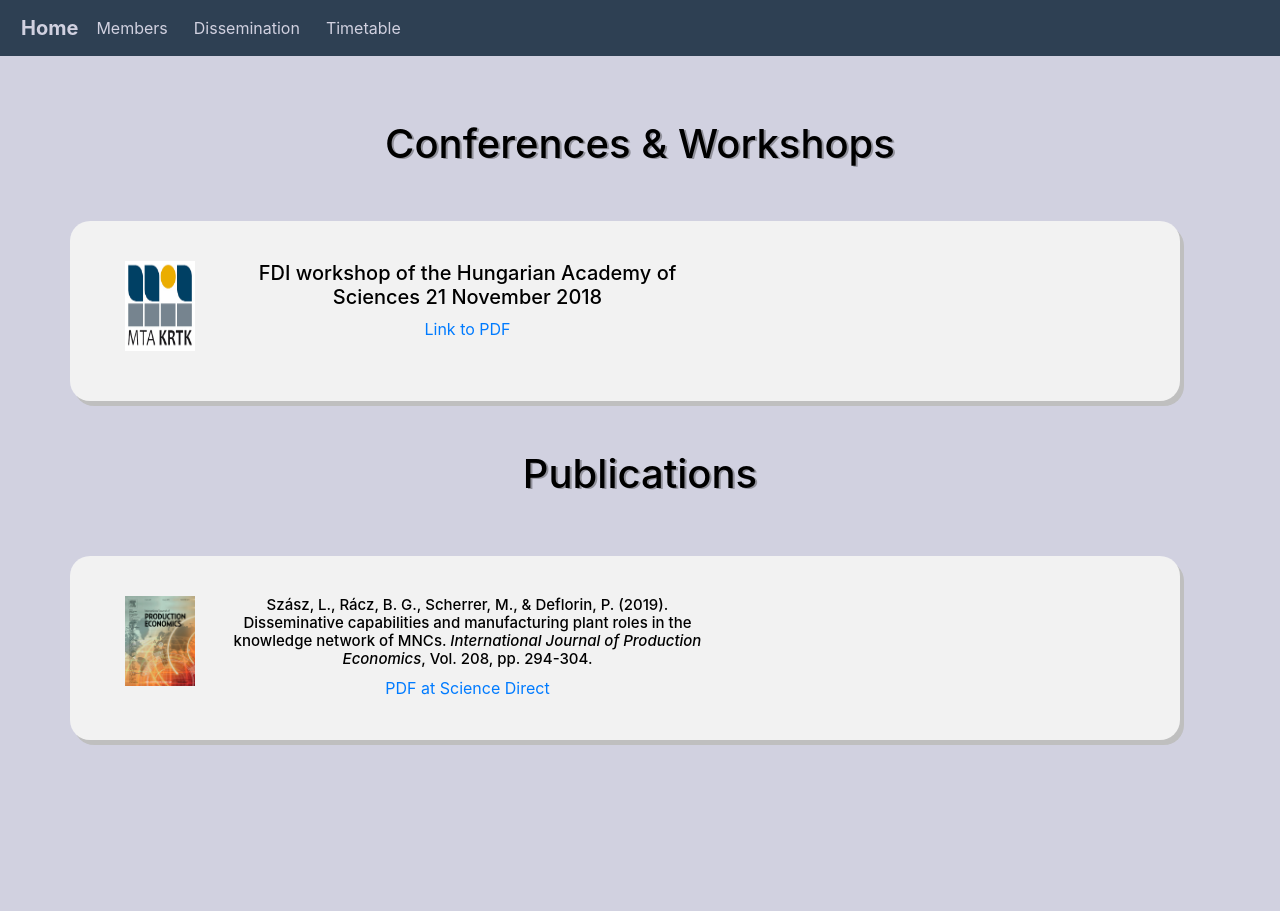
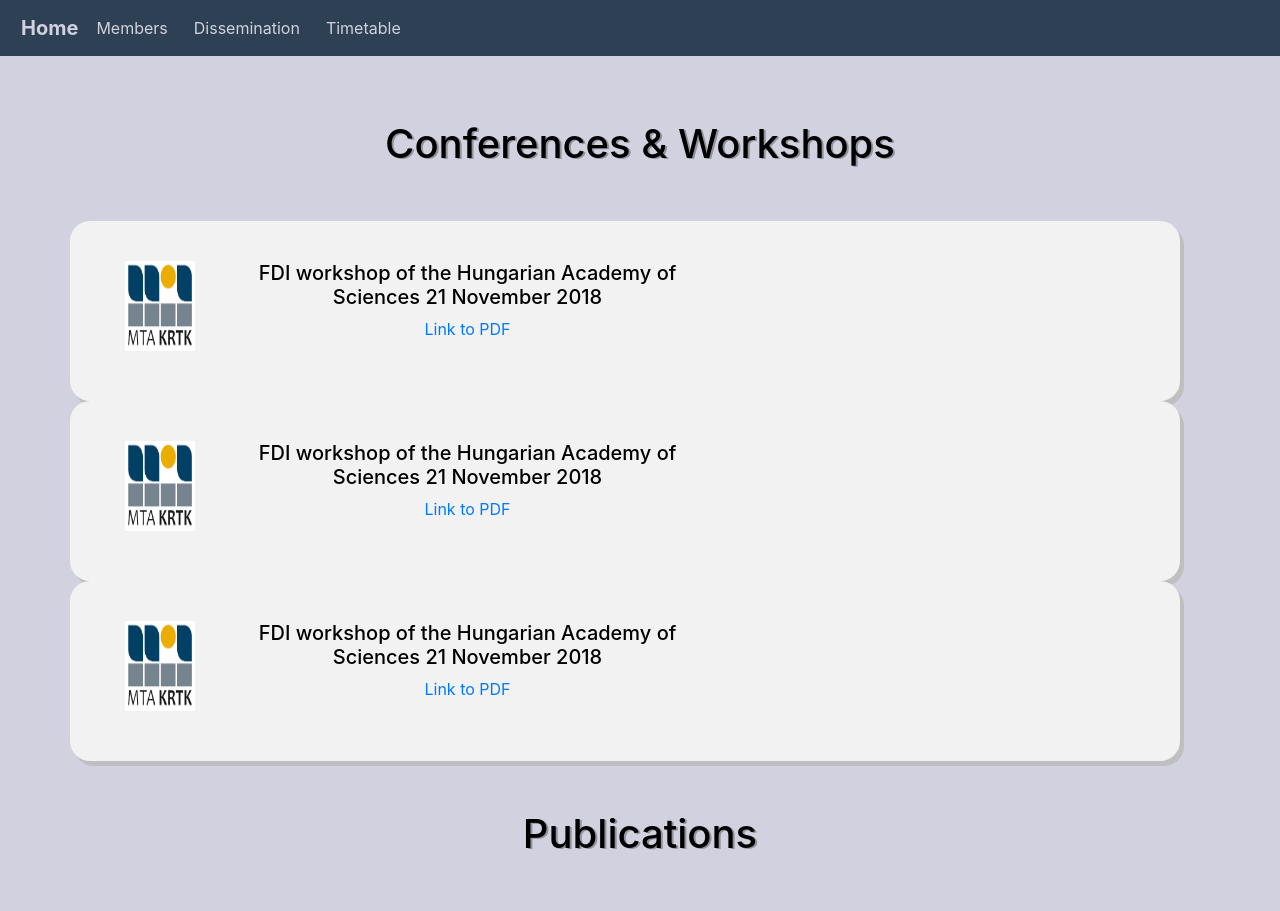
Before and after one commit to TE2016SZASZ/TE2016SZASZ.github.io, a plain HTML site: page conferences.html in a window 1280 px wide. Shown: the top 911 px of the page. Before the commit the page ends 800 px from the top, so only its background shows below. Drawn offline with nearby package versions, Linux system fonts and the light colour scheme.

Commit message:
Update conferences.html

```diff
--- a/conferences.html
+++ b/conferences.html
@@ -63,6 +63,30 @@
             </div>
         </div>
 
+		<div class = "row conference-element">
+
+            <div class = "col-12 col-sm-12 col-md-6 conf-logo-box">
+            <img src="konferencialogo.jpg" class="img conf-logo">
+            </div>
+            <div class = "col-sm-12 col-md-6">
+            <h6> FDI workshop of the Hungarian Academy of Sciences
+21 November 2018</h6>
+            <a href="Szasz-et-al-2018-MNC-vs-local-best-practices-MTA.pdf" target="_blank">Link to PDF</a>
+            </div>
+        </div>
+
+		        <div class = "row conference-element">
+
+            <div class = "col-12 col-sm-12 col-md-6 conf-logo-box">
+            <img src="konferencialogo.jpg" class="img conf-logo">
+            </div>
+            <div class = "col-sm-12 col-md-6">
+            <h6> FDI workshop of the Hungarian Academy of Sciences
+21 November 2018</h6>
+            <a href="Szasz-et-al-2018-MNC-vs-local-best-practices-MTA.pdf" target="_blank">Link to PDF</a>
+            </div>
+        </div>
+
     </div>
 
       <h1 class="conf">Publications</h1>
```
